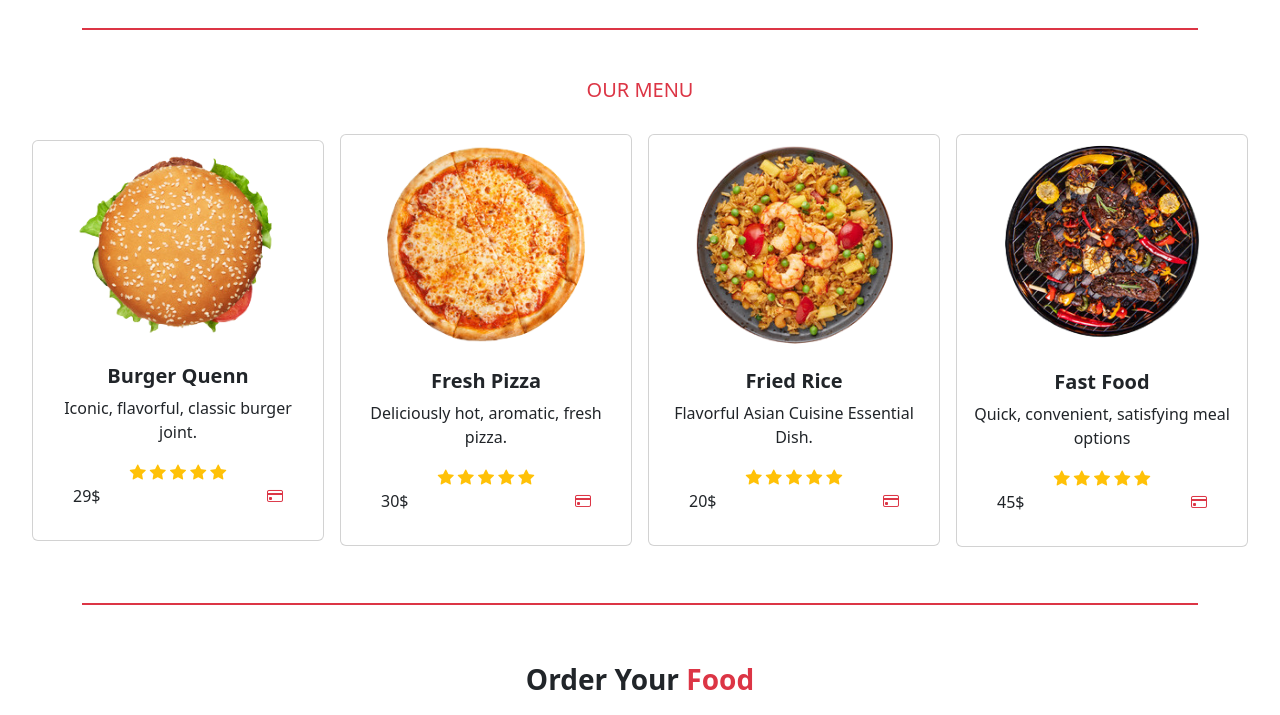
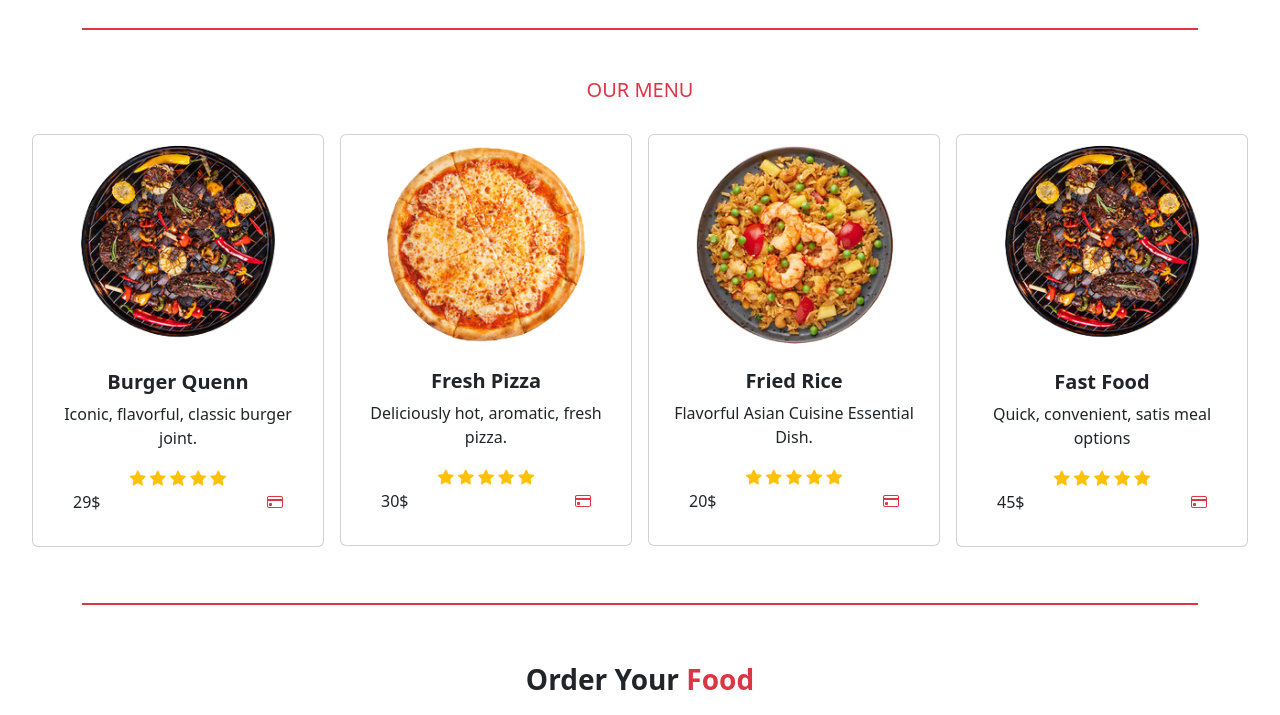
Before and after one commit to eebrutoklu/bootstrap-freshfood, a plain HTML site: page index.html in a window 1280 px wide. Shown: the part 2320-3035 px from the top of the page. Drawn offline with nearby package versions, Linux system fonts and the light colour scheme.

Commit message:
css changed

```diff
--- a/index.html
+++ b/index.html
@@ -327,7 +327,7 @@
       <div class="row mt-4 align-items-center mx-4 my-2">
         <div class="col-md-3 p-2">
           <div class="card h-100">
-            <img src="./images/burger.png" class="w-75 m-auto" />
+            <img src="./images/fasr food.png" class="w-75 m-auto" />
             <div class="card-body">
               <h3 class="fs-5 fw-bolder text-center">Burger Quenn</h3>
               <p class="text-center">
@@ -389,9 +389,7 @@
             <img src="./images/fasr food.png" class="w-75 m-auto" />
             <div class="card-body">
               <h3 class="fs-5 fw-bolder text-center">Fast Food</h3>
-              <p class="text-center">
-                Quick, convenient, satisfying meal options
-              </p>
+              <p class="text-center">Quick, convenient, satis meal options</p>
               <div class="rating text-warning text-center">
                 <i class="bi bi-star-fill"></i>
                 <i class="bi bi-star-fill"></i>
--- a/style.css
+++ b/style.css
@@ -9,6 +9,9 @@
   box-sizing: border-box;
   text-decoration: none;
   list-style: none;
+}
+html {
+  scroll-behavior: slow;
 }
 html::-webkit-scrollbar {
   width: 10px;
```
Also changed, not shown: 2 other files.
